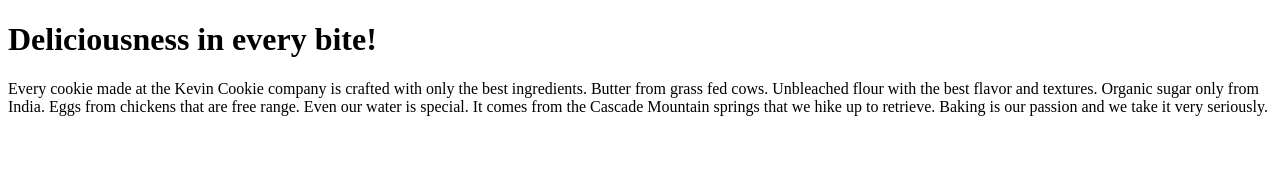
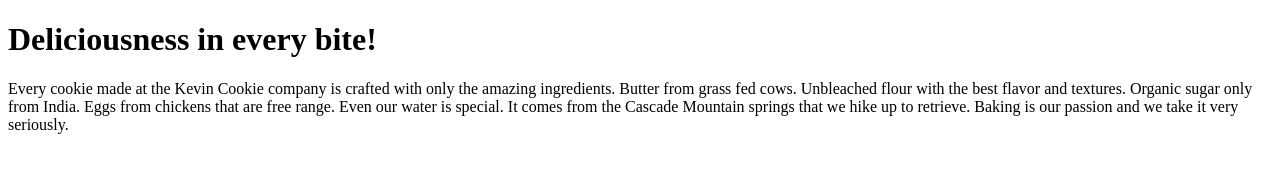
Before and after one commit to naghamyehyaa/git-testing, a plain HTML site: page index.htm in a window 1280 px wide. Drawn offline with Linux system fonts and the light colour scheme.

Commit message:
update index main

```diff
--- a/index.htm
+++ b/index.htm
@@ -3,7 +3,7 @@
 <body>
 
 <h1>Deliciousness in every bite!</h1>
-<p>Every cookie made at the Kevin Cookie company is crafted with only the best ingredients.
+<p>Every cookie made at the Kevin Cookie company is crafted with only the amazing ingredients.
     Butter from grass fed cows. Unbleached flour with the best flavor and textures.
     Organic sugar only from India. Eggs from chickens that are free range.
     Even our water is special. It comes from the Cascade Mountain springs that we hike up to retrieve.
```
